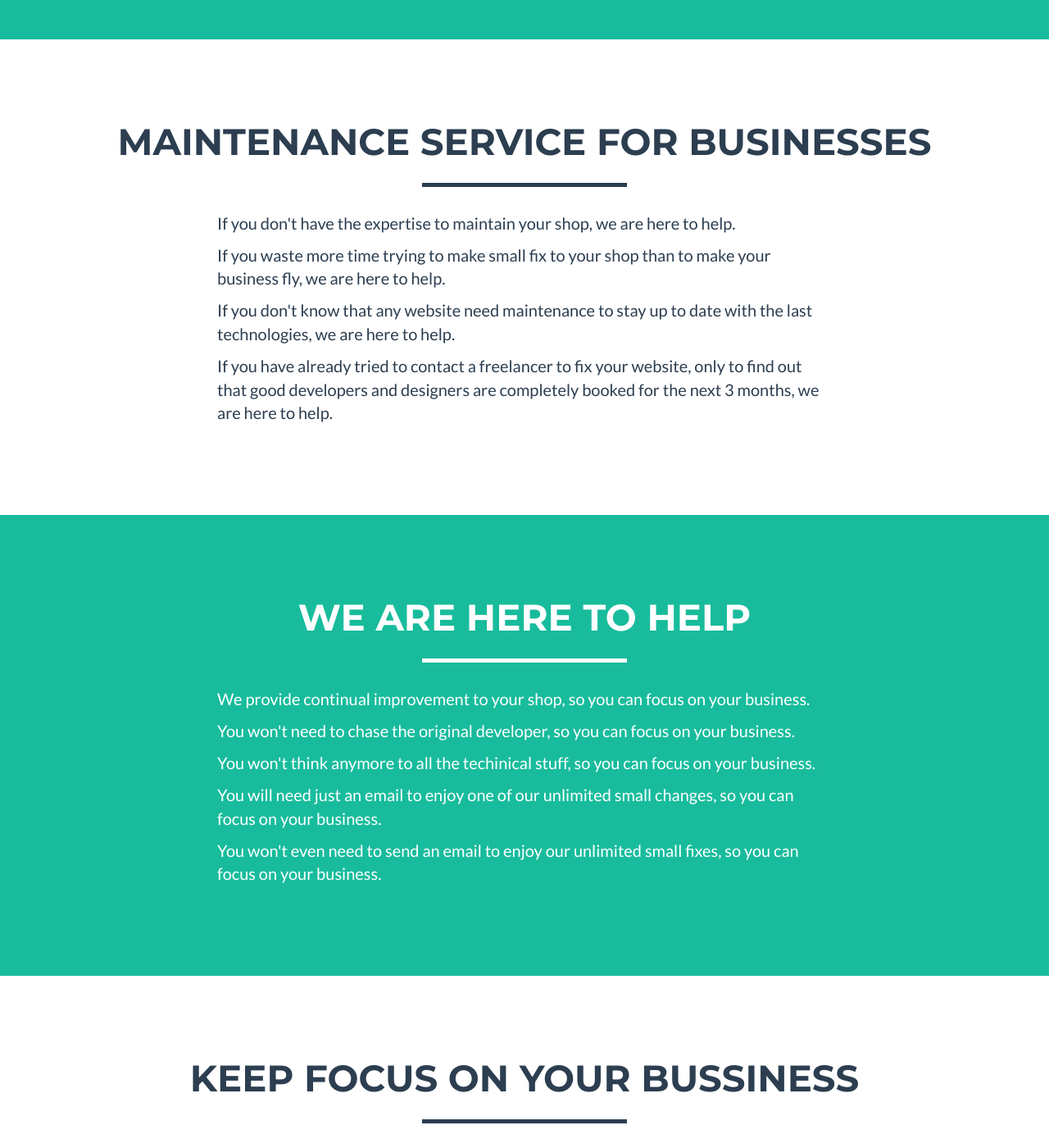
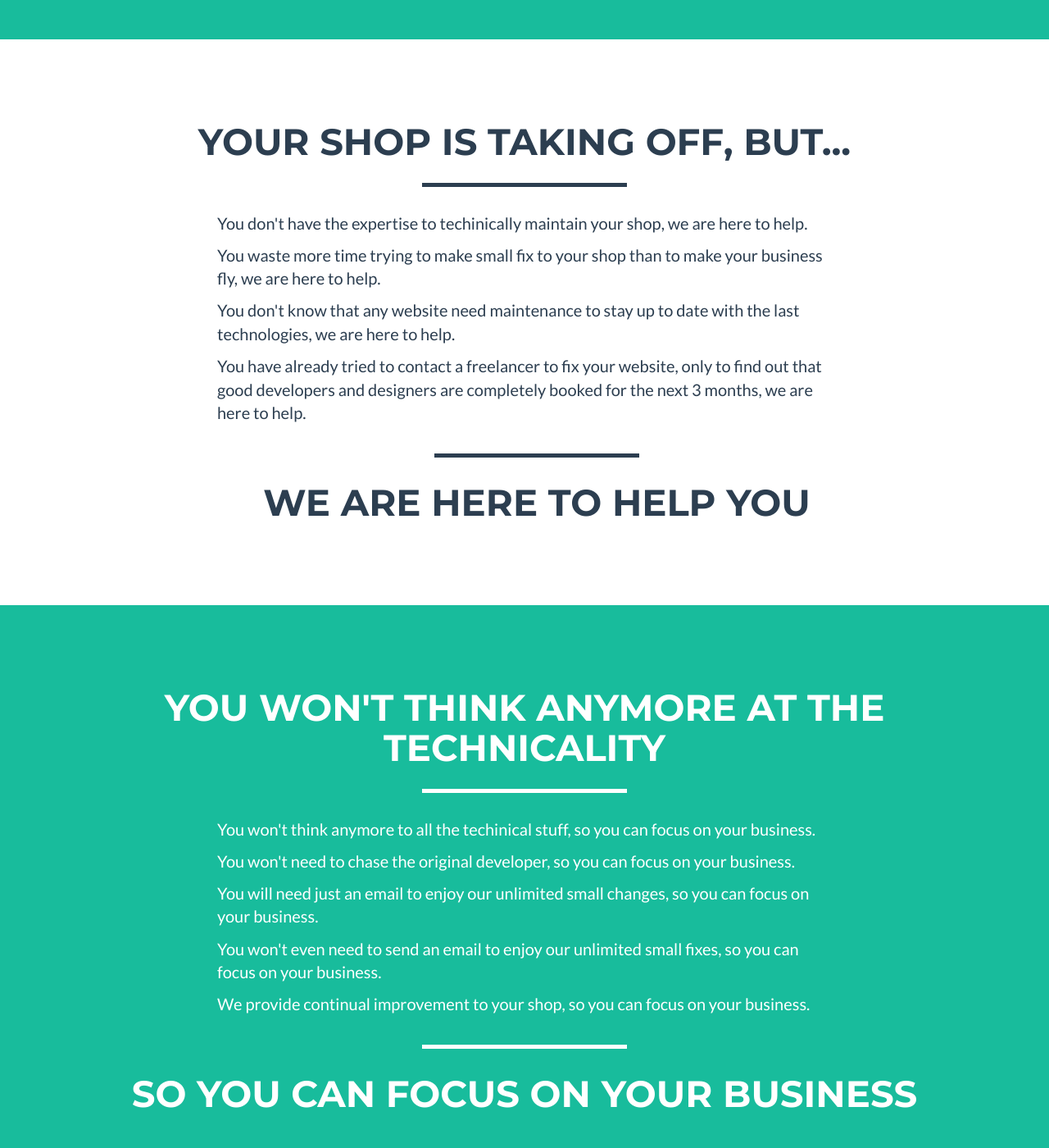
Before and after one commit to RedBeardLab/redbeardlab.github.io, a Jekyll site: the page built from shopify.html, in a window 1280 px wide and 1400 px high, scrolled down 296 px. Shown: the whole window at 82% size. Built offline with Jekyll 4.4.1, drawn with Linux system fonts in a browser that asks for light colours; some of the changed text lies outside the part shown.

Commit message:
minor change, up and down

```diff
--- a/_includes/shopify/about.html
+++ b/_includes/shopify/about.html
@@ -3,21 +3,27 @@
         <div class="container">
             <div class="row">
                 <div class="col-lg-12 text-center">
-                    <h2> We are Here to Help </h2>
+                    <h2> You won't think anymore at the technicality </h2>
                     <hr class="star-light">
                 </div>
             </div>
 
 	    <div class="row">
 	      <div class="col-xs-8 col-xs-offset-2">
-
+		<p> You won't think anymore to all the techinical stuff, so you can focus on your business. </p>
+		<p> You won't need to chase the original developer, so you can focus on your business. </p>
+		<p> You will need just an email to enjoy our unlimited small changes, so you can focus on your business. </p>
+		<p> You won't even need to send an email to enjoy our unlimited small fixes, so you can focus on your business. </p>
 		<p> We provide continual improvement to your shop, so you can focus on your business. </p>
-		<p> You won't need to chase the original developer, so you can focus on your business. </p>
-		<p> You won't think anymore to all the techinical stuff, so you can focus on your business. </p>
-		<p> You will need just an email to enjoy one of our unlimited small changes, so you can focus on your business. </p>
-		<p> You won't even need to send an email to enjoy our unlimited small fixes, so you can focus on your business. </p>
 	      </div>
 	    </div>
 
+	    <div class="row">
+              <div class="col-lg-12 text-center">
+		<hr class="star-light">
+                <h2> so you can focus on your business </h2>
+                </div>
+            </div>
+
 	</div>
     </section>
--- a/_includes/shopify/portfolio-grid.html
+++ b/_includes/shopify/portfolio-grid.html
@@ -4,18 +4,28 @@
         <div class="container">
             <div class="row">
                 <div class="col-lg-12 text-center">
-                    <h2> Maintenance service for businesses </h2>
+                    <h2> Your shop is taking off, but... </h2>
                     <hr class="star-primary">
+
                 </div>
             </div>
 
 	    <div class="row">
 	      <div class="col-xs-8 col-xs-offset-2">
 
-		<p> If you don't have the expertise to maintain your shop, we are here to help. </p>
-		<p> If you waste more time trying to make small fix to your shop than to make your business fly, we are here to help. </p>
-		<p> If you don't know that any website need maintenance to stay up to date with the last technologies, we are here to help. </p>
-		<p> If you have already tried to contact a freelancer to fix your website, only to find out that good developers and designers are completely booked for the next 3 months, we are here to help. </p>
+		<p> You don't have the expertise to techinically maintain your shop, we are here to help. </p>
+		<p> You waste more time trying to make small fix to your shop than to make your business fly, we are here to help. </p>
+		<p> You don't know that any website need maintenance to stay up to date with the last technologies, we are here to help. </p>
+		<p> You have already tried to contact a freelancer to fix your website, only to find out that good developers and designers are completely booked for the next 3 months, we are here to help. </p>
 	      </div>
 	    </div>
+
+	    <div class="container">
+            <div class="row">
+                <div class="col-lg-12 text-center">
+                    <hr class="star-primary">
+	            <h2> We are here to help you </h2>
+                </div>
+            </div>
+
     </section>
--- a/_includes/shopify/success_stories.html
+++ b/_includes/shopify/success_stories.html
@@ -4,7 +4,7 @@
         <div class="container">
             <div class="row">
                 <div class="col-lg-12 text-center">
-                    <h2> Keep focus on your Bussiness </h2>
+                    <h2> Your business will be safe </h2>
                     <hr class="star-primary">
                 </div>
             </div>
@@ -21,5 +21,13 @@
 		<p> Since you are focusing only on your bussinnes, it will grow and grow, for now and for ever. </p>
               </div>
 	    </div>
+
+	    <div class="row">
+                <div class="col-lg-12 text-center">
+                  <hr class="star-primary">
+		  <h2> For now and for ever </h2>
+                </div>
+            </div>
+
 	</div>
     </section>
--- a/_layouts/shopify.html
+++ b/_layouts/shopify.html
@@ -8,6 +8,7 @@
     {% include shopify/about.html %}
     {% include shopify/success_stories.html %}
     {% include shopify/cost.html %}
+    {% include shopify/faq.html %}
 
     {% include footer.html %}
     {% include modals.html %}
```
